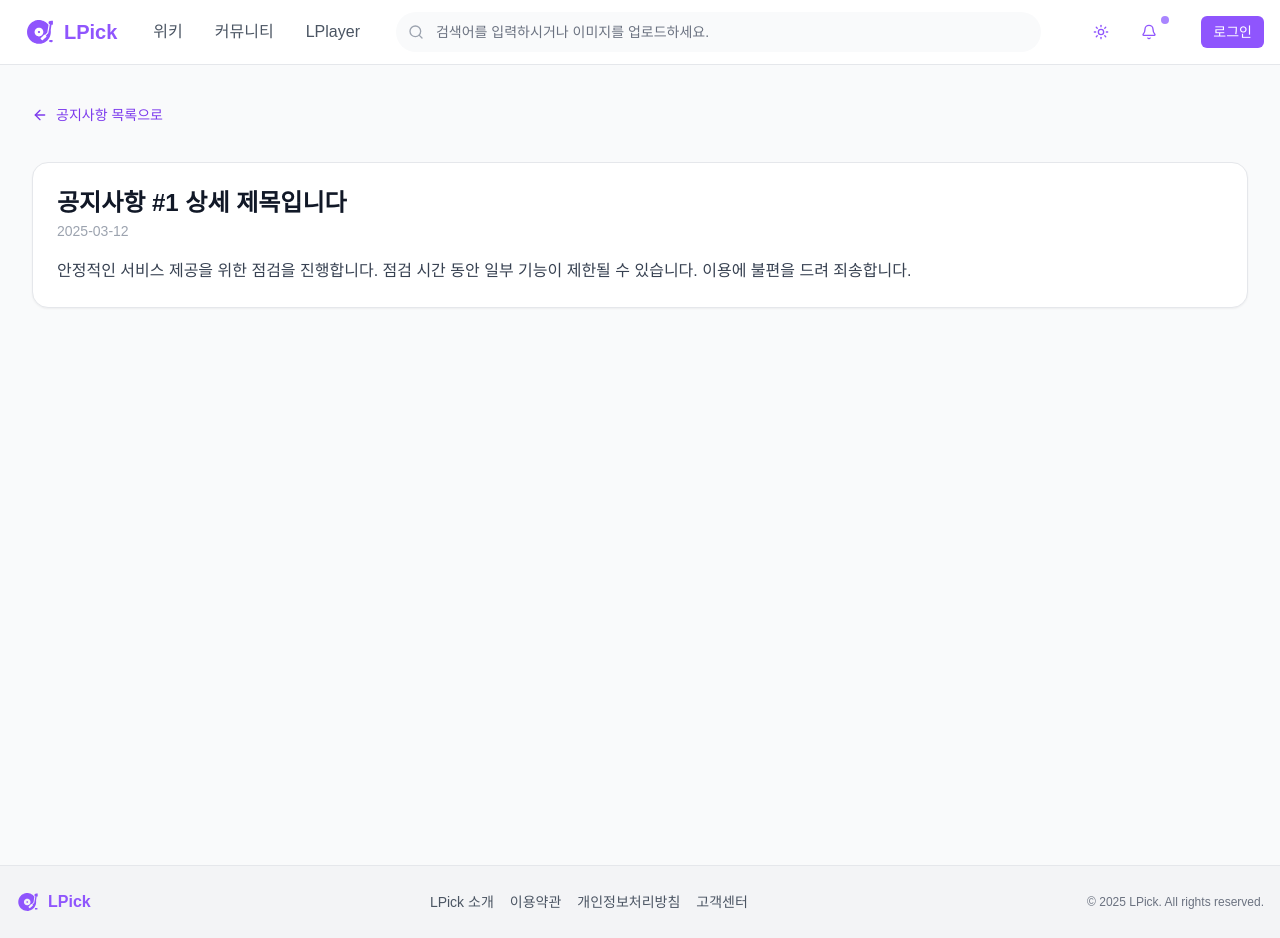
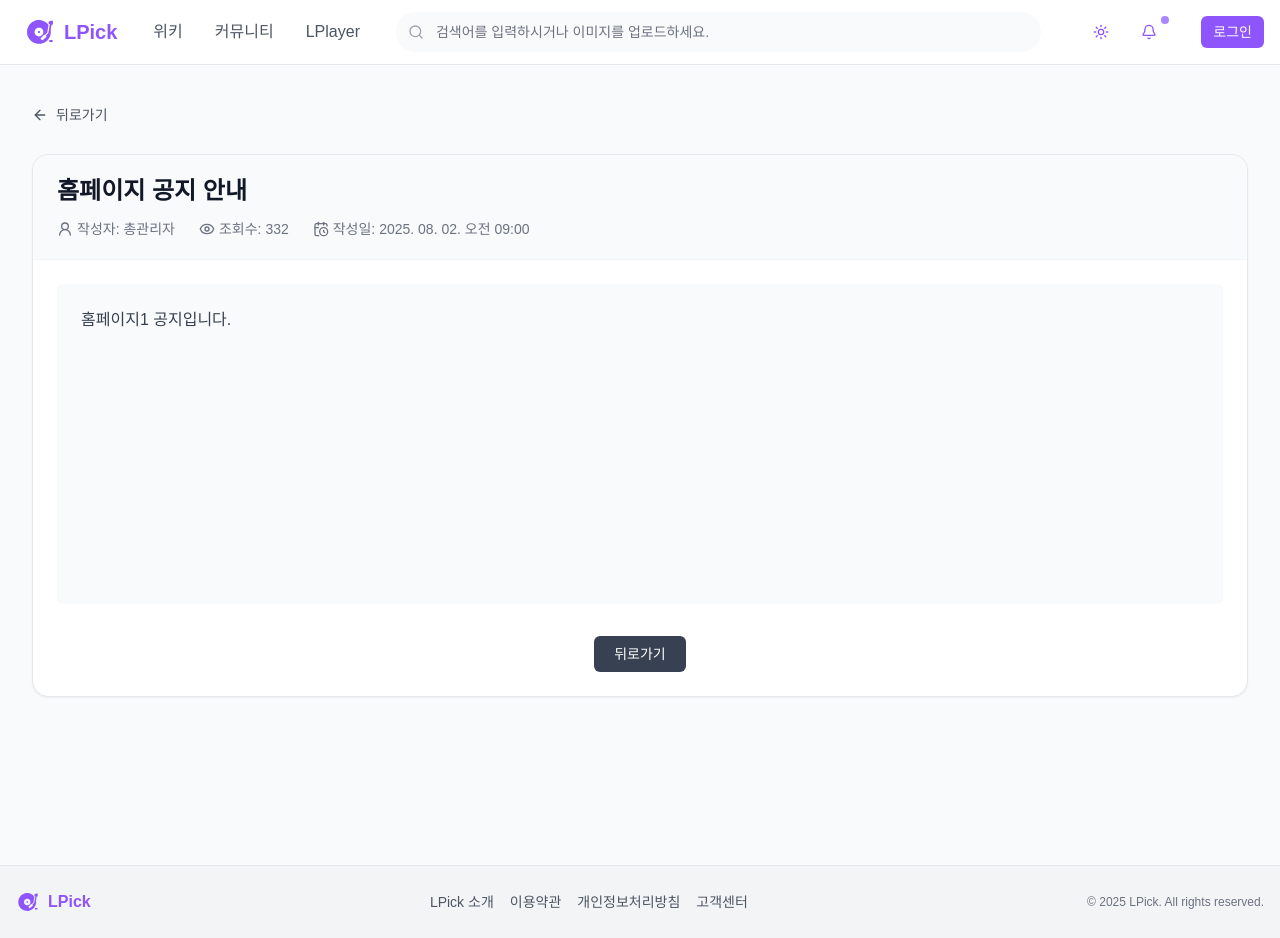
Before and after one commit to 404-Not-Found-DMU/lpick-frontend, a Next.js app: page /support/notices/1 in a window 1280 px wide. Built offline with nearby package versions, Linux system fonts and the light colour scheme.

Commit message:
feat: #29 공지사항 상세페이지 퍼블리싱

```diff
--- a/src/app/support/notices/[id]/page.tsx
+++ b/src/app/support/notices/[id]/page.tsx
@@ -1,17 +1,18 @@
 'use client'
 
 import Link from 'next/link'
-import { ArrowLeft } from 'lucide-react'
+import { ArrowLeft, Eye, UserRound, CalendarClock } from 'lucide-react'
 
 export default function NoticeDetailPage({ params }: { params: { id: string } }) {
   const { id } = params
   // 실제 구현 시 id로 서버 데이터 fetch
   const notice = {
     id,
-    title: `공지사항 #${id} 상세 제목입니다`,
-    date: '2025-03-12',
-    content:
-      '안정적인 서비스 제공을 위한 점검을 진행합니다. 점검 시간 동안 일부 기능이 제한될 수 있습니다. 이용에 불편을 드려 죄송합니다.',
+    title: `홈페이지 공지 안내`,
+    author: '총관리자',
+    views: 332,
+    date: '2025. 08. 02. 오전 09:00',
+    content: '홈페이지1 공지입니다.',
   }
 
   return (
@@ -19,21 +20,35 @@ export default function NoticeDetailPage({ params }: { params: { id: string } })
       <div className="container mx-auto px-6 md:px-8 py-10">
         <div className="max-w-[1440px] mx-auto">
           {/* 돌아가기 */}
-          <div className="mb-8">
-            <Link href="/support/notices" className="inline-flex items-center gap-2 text-violet-600 hover:text-violet-700 dark:text-violet-400 dark:hover:text-violet-300">
+          <div className="mb-6">
+            <Link href="/support/notices" className="inline-flex items-center gap-2 text-gray-600 hover:text-gray-800 dark:text-gray-300 dark:hover:text-gray-100">
               <ArrowLeft className="h-4 w-4" />
-              <span className="text-sm font-medium">공지사항 목록으로</span>
+              <span className="text-sm">뒤로가기</span>
             </Link>
           </div>
 
-          {/* 본문 */}
-          <article className="rounded-2xl border border-gray-200 dark:border-gray-700 bg-white dark:bg-gray-800 p-6 shadow-sm">
-            <header className="mb-4">
-              <h1 className="text-2xl font-bold text-gray-900 dark:text-gray-100">{notice.title}</h1>
-              <time className="text-sm text-gray-400 dark:text-gray-500">{notice.date}</time>
-            </header>
-            <div className="prose prose-sm md:prose-base max-w-none text-gray-700 dark:prose-invert dark:text-gray-300">
-              <p>{notice.content}</p>
+          {/* 본문 카드 */}
+          <article className="rounded-2xl border border-gray-200 dark:border-gray-700 bg-white dark:bg-gray-800 shadow-sm overflow-hidden">
+            {/* 제목 영역 */}
+            <div className="px-6 py-5 border-b border-gray-100 dark:border-gray-700 bg-gray-50 dark:bg-gray-900/30">
+              <h1 className="text-xl md:text-2xl font-bold text-gray-900 dark:text-gray-100">{notice.title}</h1>
+              <div className="mt-3 flex flex-wrap items-center gap-x-6 gap-y-2 text-sm text-gray-500 dark:text-gray-400">
+                <span className="inline-flex items-center gap-1"><UserRound className="h-4 w-4" /> 작성자: {notice.author}</span>
+                <span className="inline-flex items-center gap-1"><Eye className="h-4 w-4" /> 조회수: {notice.views}</span>
+                <span className="inline-flex items-center gap-1"><CalendarClock className="h-4 w-4" /> 작성일: {notice.date}</span>
+              </div>
+            </div>
+
+            {/* 내용 영역 */}
+            <div className="px-6 py-6">
+              <div className="min-h-[320px] rounded-md bg-gray-50 dark:bg-gray-900/20 p-6">
+                <p className="text-gray-700 dark:text-gray-300 whitespace-pre-wrap">{notice.content}</p>
+              </div>
+              <div className="mt-8 flex justify-center">
+                <Link href="/support/notices" className="rounded-md bg-gray-700 text-white px-5 py-2 text-sm hover:bg-gray-800">
+                  뒤로가기
+                </Link>
+              </div>
             </div>
           </article>
         </div>
```
